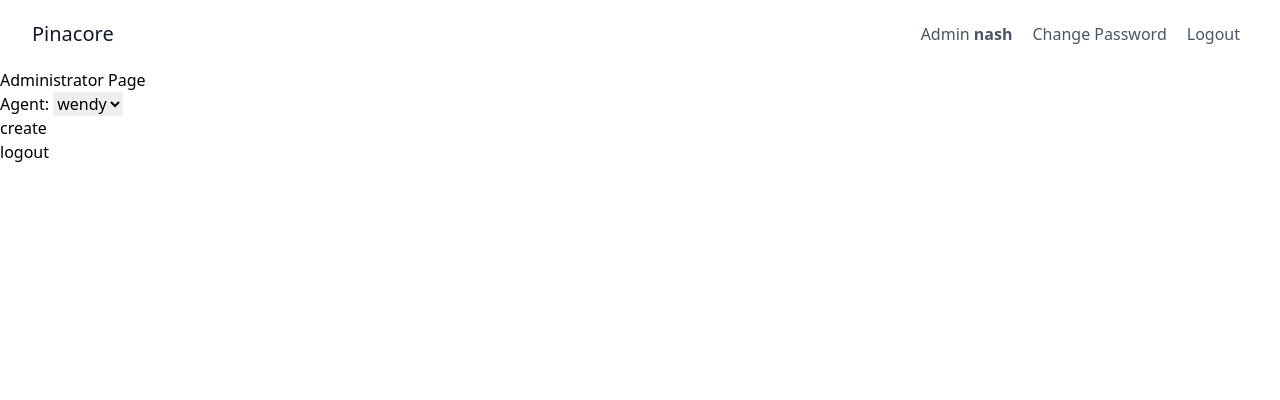
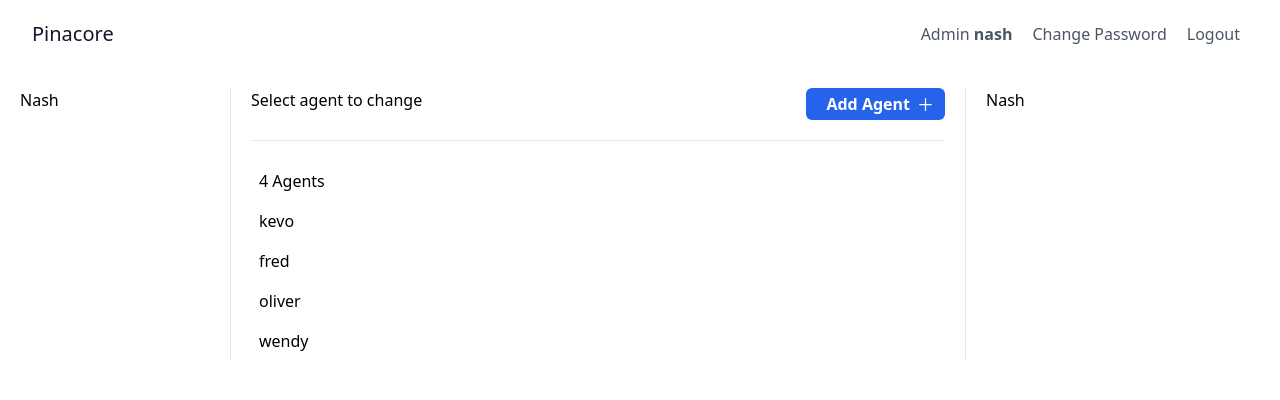
Before and after one commit to nazennash/hiber, a Django app: page /administrator/ in a window 1280 px wide. Shown: the top 400 px of the page. Run offline with Django 5.2, Linux system fonts and the light colour scheme; a user stored in the database is signed in; data comes from the database, SQL or seed files in the repository; both versions use the stored data as it was after the commit; some libraries are stand-ins or nearby versions.

Commit message:
add-agent

```diff
--- a/app/forms.py
+++ b/app/forms.py
@@ -15,7 +15,6 @@ class RegistrationForm(UserCreationForm):
     password1 = forms.CharField(label="Password",widget=forms.PasswordInput(attrs={'class':'border rounded px-2 w-[400px] h-[38px] mx-auto'}))
     password2 = forms.CharField(label="Confirm Password",widget=forms.PasswordInput(attrs={'class':'border rounded px-2 w-[400px] h-[38px] mx-auto'}))
     email = forms.CharField(label="Email",widget=forms.EmailInput(attrs={'class':'border rounded px-2 w-[400px] h-[38px] mx-auto'}))
-
     class Meta:
         model = User
         fields = ('username', 'email', 'password1', 'password2', 'is_admin', 'is_agent', 'is_lead')
--- a/app/templates/app/admin_index.html
+++ b/app/templates/app/admin_index.html
@@ -3,11 +3,25 @@
 {% block title %}Administrator{% endblock title %}
 
 {% block content %}
-<p>Administrator Page</p>
 
-<form action="" method="post">
-    {% csrf_token %}
-    {{form}}
+<div class="">
+    <div class="grid grid-cols-12 gap-5">
+        <div class="col-span-2 hidden md:block">Nash</div>
+        <div class="col-span-10 lg:col-span-7 border-l pl-5">
+            <div class="flex justify-between align-center mb-5">
+                <span>Select agent to change</span>
+                <a href="{% url 'add_agent' %}" class="bg-blue-600 text-white px-3 py-1 rounded-md flex items-center">
+                    <span class="px-2 font-bold">Add Agent</span>
+                    <svg fill="white" xmlns="http://www.w3.org/2000/svg" x="0px" y="0px" width="15" height="15"
+                        viewBox="0 0 24 24">
+                        <path fill-rule="evenodd"
+                            d="M 11 2 L 11 11 L 2 11 L 2 13 L 11 13 L 11 22 L 13 22 L 13 13 L 22 13 L 22 11 L 13 11 L 13 2 Z">
+                        </path>
+                    </svg>
+                </a>
+            </div>
+            <hr>
+            <div class="mt-5">
                 {% if messages %}
                 <ul class="messages">
                     {% for message in messages %}
@@ -15,8 +29,23 @@
                         {% endfor %}
                 </ul>
                 {% endif %}
-    <input type="submit" value="create">
-</form>
+                <ul>
+                    <li class="p-2">
+                        {% if agent_list_count == 1 %}
+                        {{agent_list_count}} Agent
+                        {% else %}
+                        {{agent_list_count}} Agents
+                        {% endif %}</li>
+                    {% for agent in agent_list %}
+                    <li class="p-2"><a href="">{{agent.user}}</a></li>
+                    {% endfor %}
+                </ul>
+            </div>
+        </div>
+        <div class="col-span-3 border-l pl-5 hidden lg:block">Nash</div>
+    </div>
+</div>
 
-<a href="{% url 'logout' %}">logout</a>
+
+
 {% endblock content %}
--- a/app/templates/app/register.html
+++ b/app/templates/app/register.html
@@ -31,17 +31,17 @@
             <div class="flex justify-center items-center mt-5">
                 <div class="flex flex-col mx-4">
                     <label for="id_is_admin" class="mx-auto">Admin</label>
-                    <input type="radio" id="id_is_admin" name="role" value="admin">
+                    <input id="id_is_admin" name="role" value="admin">
                 </div>
 
                 <div class="flex flex-col mx-4">
                     <label for="id_is_agent" class="mx-auto">Agent</label>
-                    <input type="radio" id="id_is_agent" name="role" value="agent">
+                    <input id="id_is_agent" name="role" value="agent">
                 </div>
 
                 <div class="flex flex-col mx-4">
                     <label for="id_is_lead" class="mx-auto">Lead</label>
-                    <input type="radio" id="id_is_lead" name="role" value="lead">
+                    <input id="id_is_lead" name="role" value="lead">
                 </div>
             </div>
 
--- a/app/urls.py
+++ b/app/urls.py
@@ -10,10 +10,8 @@ urlpatterns = [
     path('register/', views.registration_view, name="register"),
     path('logout/', views.logout_view, name="logout"),
 
-    path('create/', views.user_create_view, name='create_user'),
-
-
     path('administrator/', views.administrator_index, name="administrator"),
+    path('add_agent/', views.add_agent, name="add_agent"),
     path('agent/', views.agent_index, name="agent"),
     path('lead/', views.lead_index, name="lead"),
 ]
--- a/app/views.py
+++ b/app/views.py
@@ -64,6 +64,17 @@ def logout_view(request):
 
 @administrator_required
 def administrator_index(request):
+
+    agent_list = Agent.objects.all().order_by('-id')
+    agent_list_count = agent_list.count()
+
+
+    context = {'agent_list':agent_list, 'agent_list_count':agent_list_count}
+    return render(request, "app/admin_index.html", context)
+
+@administrator_required
+def add_agent(request):
+
     form = CreateAgent()
     if request.method == "POST":
         form = CreateAgent(request.POST)
@@ -77,11 +88,13 @@ def administrator_index(request):
                     user = agent_name
                 )
                 messages.success(request, "User created Successfully")
+                return redirect('administrator')
+
         else:
             messages.warning(request, "Invalid Request")
 
     context = {'form':form}
-    return render(request, "app/admin_index.html", context)
+    return render(request, "app/add_agent.html", context)
 
 @agent_required
 def agent_index(request):
@@ -94,13 +107,3 @@ def agent_index(request):
 @lead_required
 def lead_index(request):
     return render(request, "app/lead_index.html")
-
-def user_create_view(request):
-    if request.method == 'POST':
-        form = UserForm(request.POST)
-        if form.is_valid():
-            form.save()
-            return redirect('success_url')
-    else:
-        form = UserForm()
-    return render(request, 'app/create_user.html', {'form': form})
--- a/templates/base.html
+++ b/templates/base.html
@@ -11,7 +11,9 @@
 
 <body>
     {% include 'navbar.html' %}
-    {% block content %}{% endblock content %}
+    <div class="m-5">
+        {% block content %}{% endblock content %}
+    </div>
 </body>
 
 </html>
--- a/templates/navbar.html
+++ b/templates/navbar.html
@@ -1,6 +1,6 @@
 <header class="text-gray-600 body-font">
     <div class="container mx-auto flex flex-wrap p-5 flex-col md:flex-row items-center">
-        <a class="flex title-font font-medium items-center text-gray-900 mb-4 md:mb-0">
+        <a href="/" class="flex title-font font-medium items-center text-gray-900 mb-4 md:mb-0">
             <span class="ml-3 text-xl">Pinacore</span>
         </a>
         {% if request.user.is_authenticated %}
```
Also changed, not shown: app/templates/app/add_agent.html (added, +55 -0 lines), app/templates/app/create_user.html (deleted, +0 -21 lines), db.sqlite3. Lines whose indentation alone changed are shown as unchanged.
